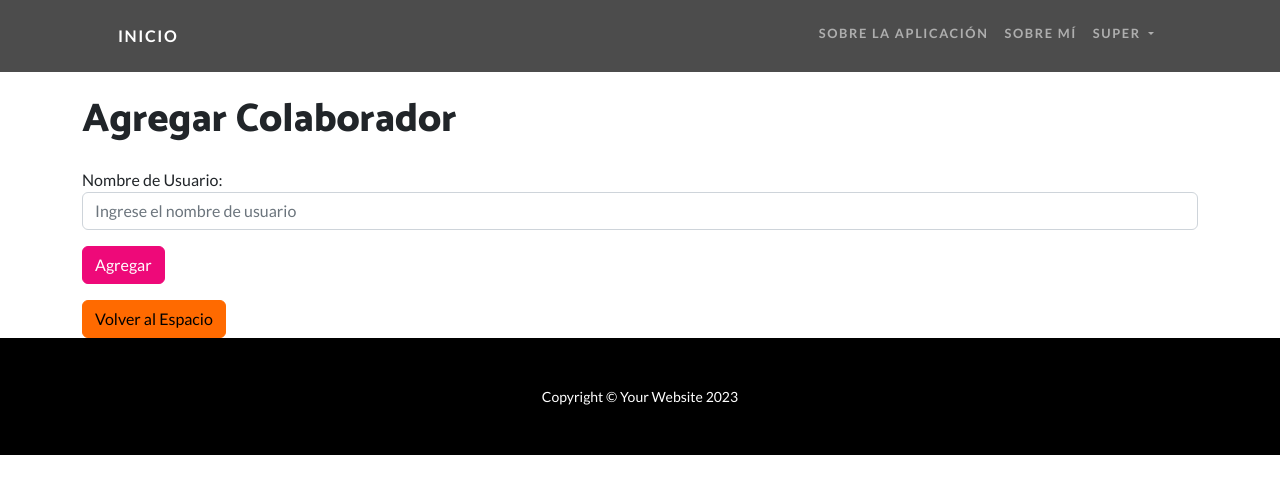
After one commit to LautaroPetersen/Proyecto_final, a Django app: page /espacios/1/colaboradores/agregar-manual/ in a window 1280 px wide. The commit adds this page. Shown: the top 494 px of the page. Run offline with Django 4.2, Linux system fonts and the light colour scheme; a user stored in the database is signed in; data comes from the database, SQL or seed files in the repository; both versions use the stored data as it was after the commit; some libraries are stand-ins or nearby versions.

Commit message:
Se corrige la manera de agregar coaboradores

```diff
--- a/App/forms.py
+++ b/App/forms.py
@@ -1,5 +1,6 @@
 from django import forms
 from .models import EspacioTrabajo, Proyecto, Tarea
+from django.contrib.auth.models import User
 
 class EspacioTrabajoForm(forms.ModelForm):
     class Meta:
@@ -31,3 +32,31 @@ class TareaForm(forms.ModelForm):
             'asignado_a': forms.Select(attrs={'class': 'form-select'}),
             'fecha_vencimiento': forms.DateInput(attrs={'class': 'form-control', 'type': 'date'}),
         }
+
+    def __init__(self, *args, **kwargs):
+        self.proyecto = kwargs.pop('proyecto', None)  # Recibe el proyecto en el constructor
+        super().__init__(*args, **kwargs)
+        if self.proyecto:
+            # Filtra los usuarios que son colaboradores del espacio del proyecto
+            self.fields['asignado_a'].queryset = self.proyecto.espacio.colaboradores.all()
+
+    def clean_asignado_a(self):
+        asignado_a = self.cleaned_data.get('asignado_a')
+        if asignado_a and self.proyecto and asignado_a not in self.proyecto.espacio.colaboradores.all():
+            raise forms.ValidationError("El usuario seleccionado no es colaborador de este espacio.")
+        return asignado_a
+
+
+
+class AgregarColaboradorPorUsuarioForm(forms.Form):
+    username = forms.CharField(
+        label="Nombre de Usuario",
+        max_length=150,
+        widget=forms.TextInput(attrs={'class': 'form-control', 'placeholder': 'Ingrese el nombre de usuario'}),
+    )
+
+    def clean_username(self):
+        username = self.cleaned_data['username']
+        if not User.objects.filter(username=username).exists():
+            raise forms.ValidationError("El usuario ingresado no existe.")
+        return username
--- /dev/null
+++ b/App/templates/App/agregar_colaborador_manual.html
@@ -0,0 +1,15 @@
+{% extends 'App/base.html' %}
+
+{% block title %}Agregar Colaborador{% endblock title %}
+
+{% block main %}
+<div class="container mt-5 pt-5">
+    <h1 class="mb-4">Agregar Colaborador</h1>
+    <form method="POST">
+        {% csrf_token %}
+        {{ form.as_p }}
+        <button type="submit" class="btn btn-primary">Agregar</button>
+    </form>
+    <a href="{% url 'espacio_detalle' espacio_id %}" class="btn btn-secondary mt-3">Volver al Espacio</a>
+</div>
+{% endblock main %}
--- a/App/urls.py
+++ b/App/urls.py
@@ -1,18 +1,18 @@
 from django.urls import path
 from App import views
-from .views import DashboardView, EspacioDetalleView, CrearEspacioView, CrearProyectoView, CrearTareaView, ProyectoDetalleView, EditarTareaView, EliminarTareaView
+from .views import DashboardView, EspacioDetalleView, CrearEspacioView, CrearProyectoView, CrearTareaView, ProyectoDetalleView, EditarTareaView, EliminarTareaView , AgregarColaboradorPorUsuarioView
 
 urlpatterns = [
     path('', views.inicio, name="Inicio"),
     path('sobre-aplicacion/', views.sobre_aplicacion, name='sobre_aplicacion'),
     path('sobre-mi/', views.sobre_mi, name='sobre_mi'),
     path('dashboard/', DashboardView.as_view(), name='dashboard'),
-    path('espacios/<int:pk>/', views.EspacioDetalleView.as_view(), name='espacio_detalle'),
+    path('espacios/<int:pk>/', views.EspacioDetalleView.as_view(), name='espacio_detalle'),  # Mantén una sola entrada
     path('espacios/nuevo/', CrearEspacioView.as_view(), name='crear_espacio'),
     path('espacios/<int:espacio_id>/proyectos/nuevo/', CrearProyectoView.as_view(), name='crear_proyecto'),
     path('proyectos/<int:proyecto_id>/tareas/nueva/', CrearTareaView.as_view(), name='crear_tarea'),
     path('proyectos/<int:pk>/', ProyectoDetalleView.as_view(), name='proyecto_detalle'),
     path('tareas/<int:pk>/editar/', EditarTareaView.as_view(), name='editar_tarea'),
     path('tareas/<int:pk>/eliminar/', EliminarTareaView.as_view(), name='eliminar_tarea'),
-
+    path('espacios/<int:espacio_id>/colaboradores/agregar-manual/', AgregarColaboradorPorUsuarioView.as_view(), name='agregar_colaborador_manual'),
 ]
--- a/App/views.py
+++ b/App/views.py
@@ -5,8 +5,9 @@ from .models import EspacioTrabajo, Proyecto, Tarea
 from django.db.models import Q
 from django.views.generic import DetailView, UpdateView, DeleteView
 from django.urls import reverse_lazy
-from .forms import EspacioTrabajoForm, ProyectoForm, TareaForm
-
+from .forms import EspacioTrabajoForm, ProyectoForm, TareaForm,AgregarColaboradorPorUsuarioForm
+from django.views.generic.edit import FormView
+from django.contrib.auth.models import User
 
 
 
@@ -78,15 +79,21 @@ class CrearTareaView(LoginRequiredMixin, CreateView):
     form_class = TareaForm
     template_name = "app/crear_tarea.html"
 
+    def get_form_kwargs(self):
+        kwargs = super().get_form_kwargs()
+        proyecto = Proyecto.objects.get(pk=self.kwargs['proyecto_id'])
+        kwargs['proyecto'] = proyecto  # Pasa el proyecto al formulario
+        return kwargs
+
     def form_valid(self, form):
-        # Vincular la tarea al proyecto actual
+        # Asigna el proyecto al que pertenece la tarea
         proyecto = Proyecto.objects.get(pk=self.kwargs['proyecto_id'])
-        form.instance.proyecto = proyecto
+        form.instance.proyecto = proyecto  # Relacionar la tarea con el proyecto
         return super().form_valid(form)
 
     def get_success_url(self):
-        # Redirige al detalle del proyecto después de crear la tarea
         return reverse_lazy('proyecto_detalle', kwargs={'pk': self.kwargs['proyecto_id']})
+
 
 class ProyectoDetalleView(LoginRequiredMixin, DetailView):
     model = Proyecto
@@ -107,3 +114,29 @@ class EliminarTareaView(LoginRequiredMixin, DeleteView):
 
     def get_success_url(self):
         return reverse_lazy('proyecto_detalle', kwargs={'pk': self.object.proyecto.id})
+
+class AgregarColaboradorPorUsuarioView(LoginRequiredMixin, FormView):
+    template_name = "app/agregar_colaborador_manual.html"
+    form_class = AgregarColaboradorPorUsuarioForm
+
+    def get_context_data(self, **kwargs):
+        context = super().get_context_data(**kwargs)
+        context['espacio_id'] = self.kwargs['espacio_id']  # Pasar espacio_id al contexto
+        return context
+
+    def form_valid(self, form):
+        espacio = EspacioTrabajo.objects.get(pk=self.kwargs['espacio_id'])
+        username = form.cleaned_data['username']
+        colaborador = User.objects.get(username=username)
+
+        # Verifica que el usuario no esté ya en el espacio
+        if colaborador in espacio.colaboradores.all():
+            form.add_error('username', "Este usuario ya es colaborador de este espacio.")
+            return self.form_invalid(form)
+
+        # Agregar colaborador al espacio
+        espacio.colaboradores.add(colaborador)
+        return super().form_valid(form)
+
+    def get_success_url(self):
+        return reverse_lazy('espacio_detalle', kwargs={'pk': self.kwargs['espacio_id']})
```
Also changed, not shown: App/templates/App/espacio_detalle.html (+13 -0 lines), db.sqlite3.
